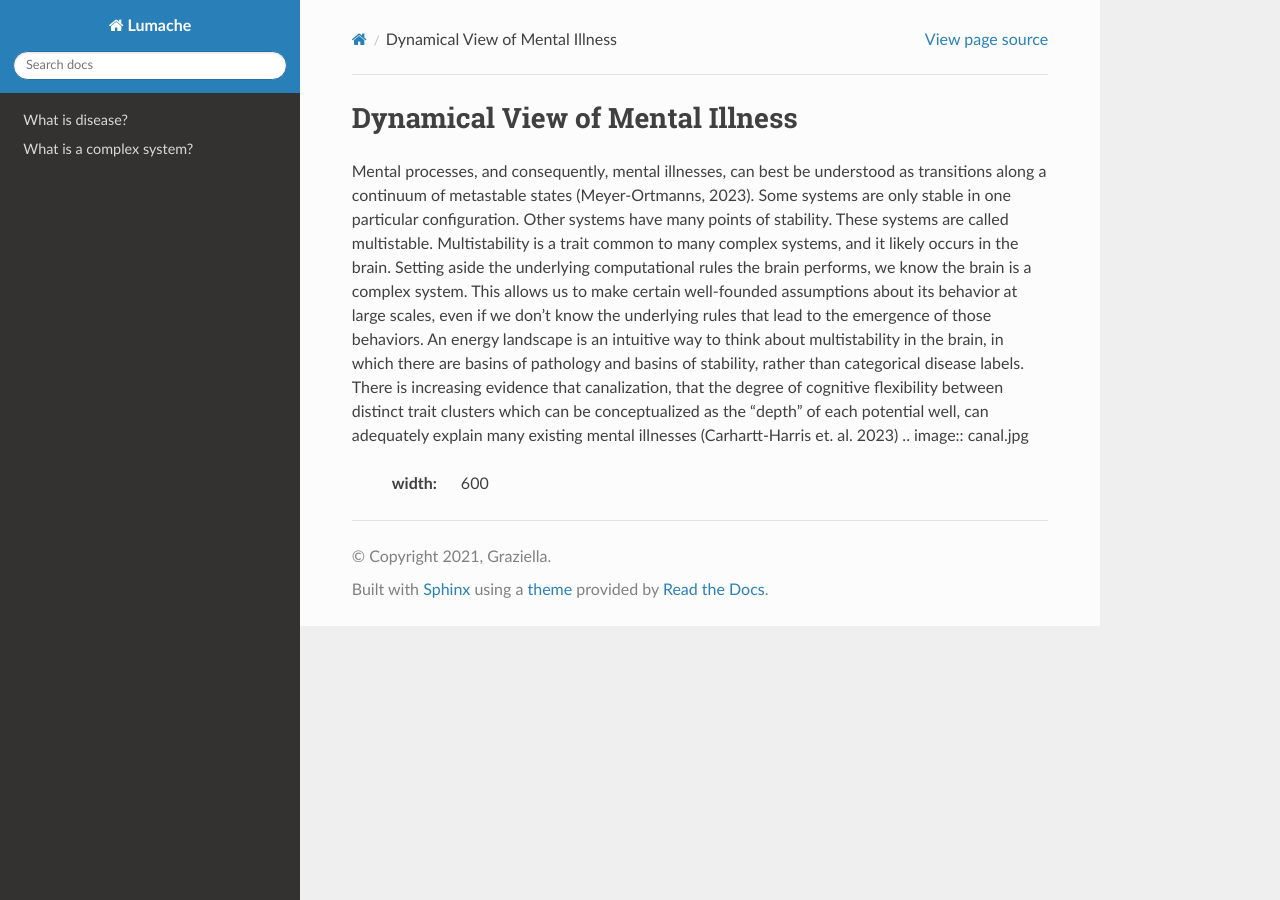
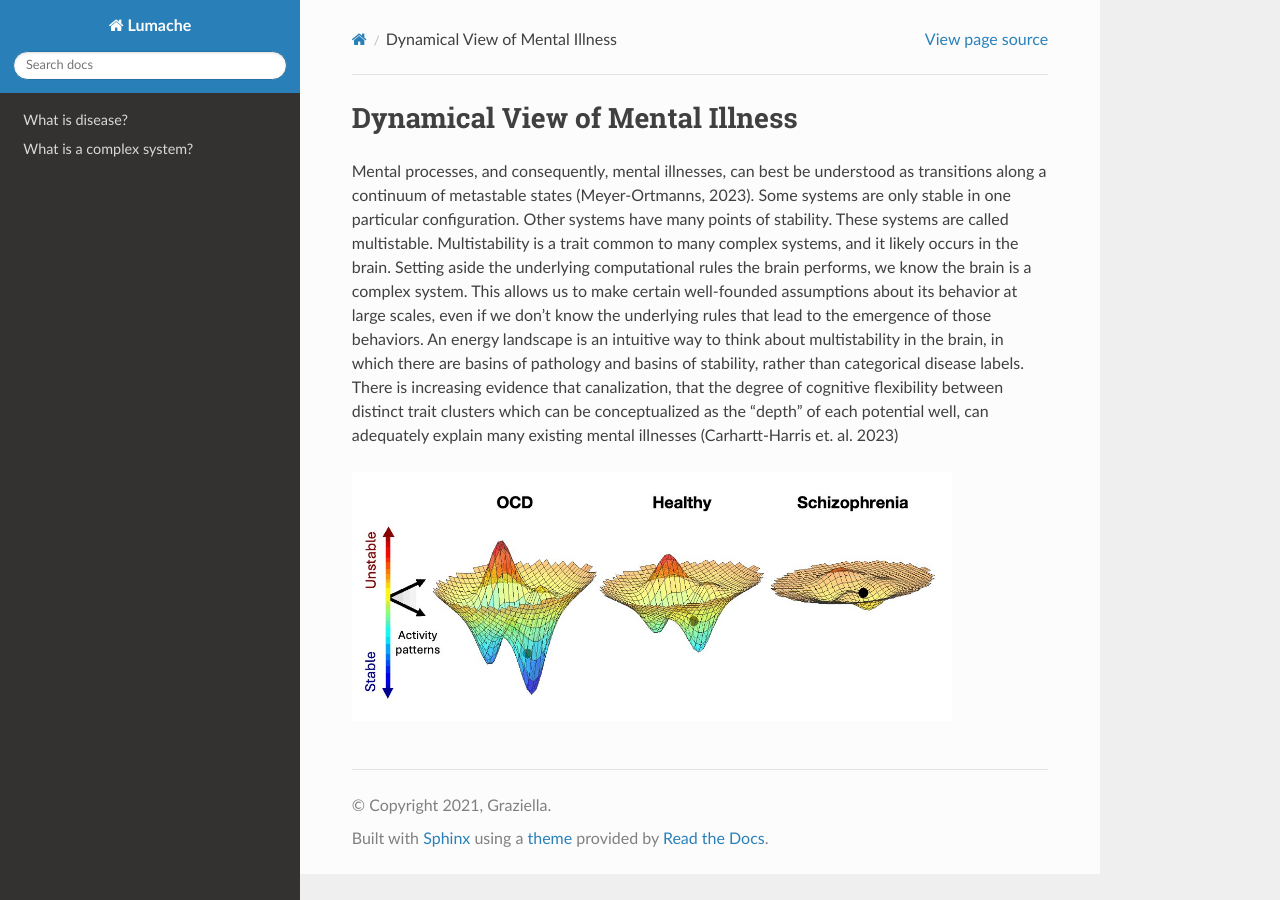
Before and after one commit to aspensata/networkneurosciencedocs, a Sphinx documentation site: the page built from docs/source/Dynamics.rst, in a window 1280 px wide. Built offline with Sphinx 7.4.7 and the Read the Docs theme 3.1.0, drawn with Linux system fonts in a browser that asks for light colours.

Commit message:
Update Dynamics.rst

```diff
--- a/docs/source/Dynamics.rst
+++ b/docs/source/Dynamics.rst
@@ -1,5 +1,6 @@
 Dynamical View of Mental Illness
 =================================
 Mental processes, and consequently, mental illnesses, can best be understood as transitions along a continuum of metastable states (Meyer-Ortmanns, 2023). Some systems are only stable in one particular configuration. Other systems have many points of stability. These systems are called multistable. Multistability is a trait common to many complex systems, and it likely occurs in the brain. Setting aside the underlying computational rules the brain performs, we know the brain is a complex system. This allows us to make certain well-founded assumptions about its behavior at large scales, even if we don’t know the underlying rules that lead to the emergence of those behaviors. An energy landscape is an intuitive way to think about multistability in the brain, in which there are basins of pathology and basins of stability, rather than categorical disease labels. There is increasing evidence that canalization, that the degree of cognitive flexibility between distinct trait clusters which can be conceptualized as the “depth” of each potential well, can adequately explain many existing mental illnesses (Carhartt-Harris et. al. 2023)
-.. image:: canal.jpg
+
+.. image:: canal.png
    :width: 600
```
